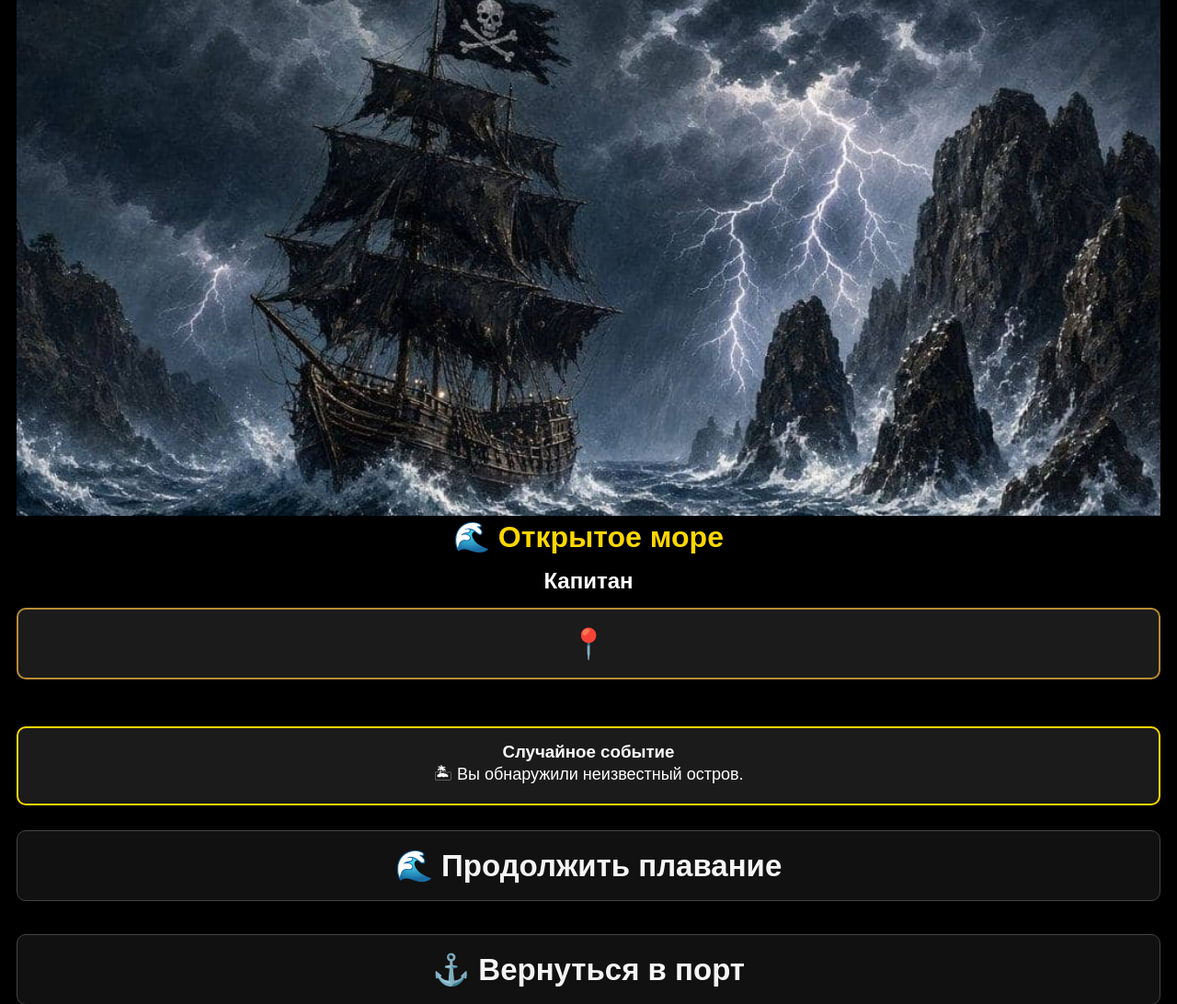
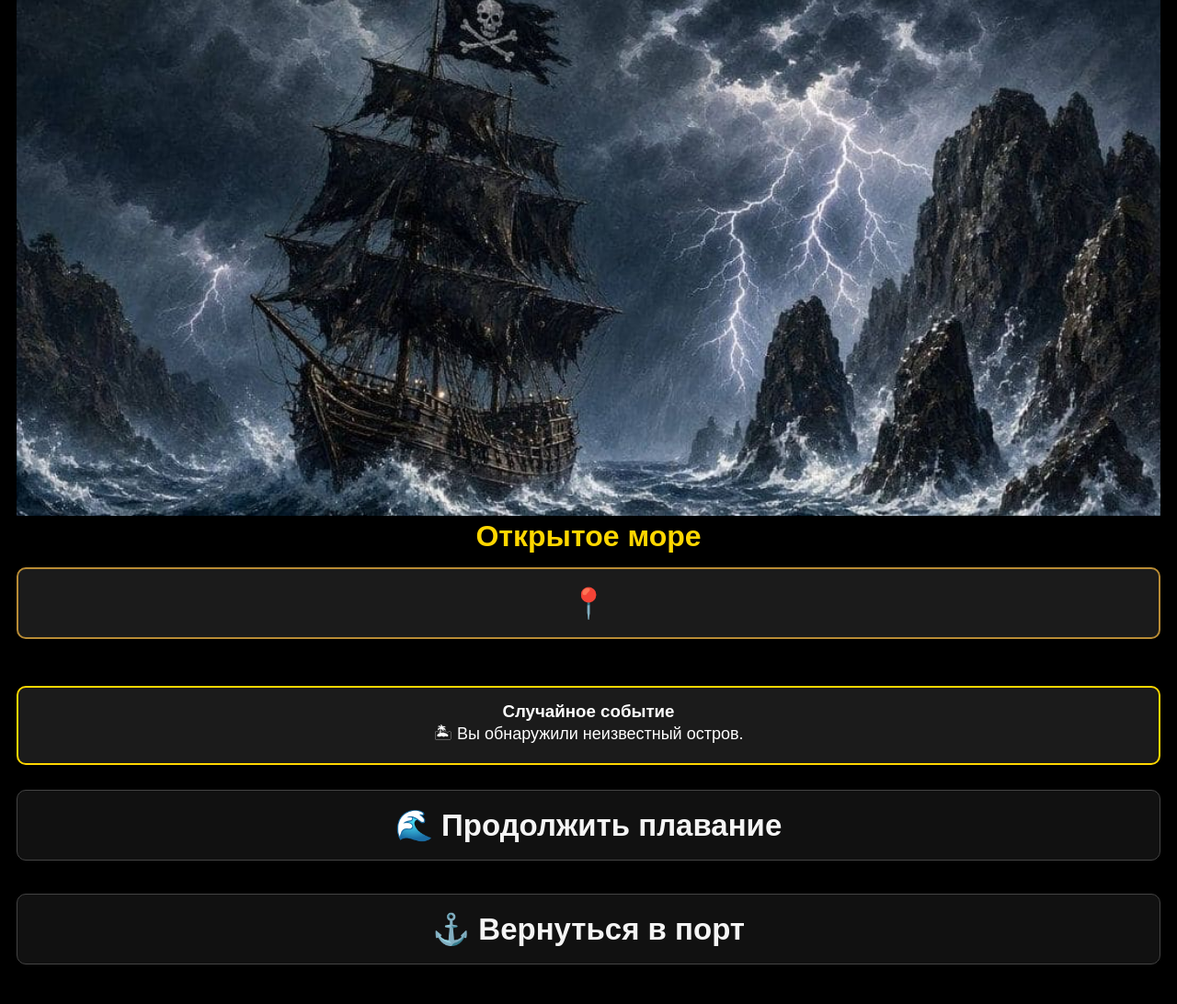
Before and after one commit to wergut800-star/piratesgame, a Flask app: page /sea in a window 1280 px wide. Shown: the part 314-1406 px from the top of the page at 92% size. After the commit the page ends 1363 px from the top, so only its background shows below. Run offline with Flask 3, Linux system fonts and the light colour scheme; the visitor is signed in with stand-in values (Sample User, id 1); tables that the repository leaves empty hold one stand-in row (values such as "Sample post").

Commit message:
Update sea.html

```diff
--- a/templates/sea.html
+++ b/templates/sea.html
@@ -2,7 +2,7 @@
 <html lang="ru">
 <head>
     <meta charset="UTF-8">
-    <title>Открытое море</title>
+    <title> Открытое море</title>
     <link rel="stylesheet" href="{{ url_for('static', filename='css/style.css') }}">
 </head>
 
@@ -19,9 +19,8 @@
 
 <img src="{{ url_for('static', filename='images/sea.jpg') }}" class="port-image">
 
-    <h1>🌊 Открытое море</h1>
+    <h1> Открытое море</h1>
 
-    <h2>Капитан {{ nickname }}</h2>
 
     <div style="background:#1b1b1b;
             border:2px solid #b88b35;
```
